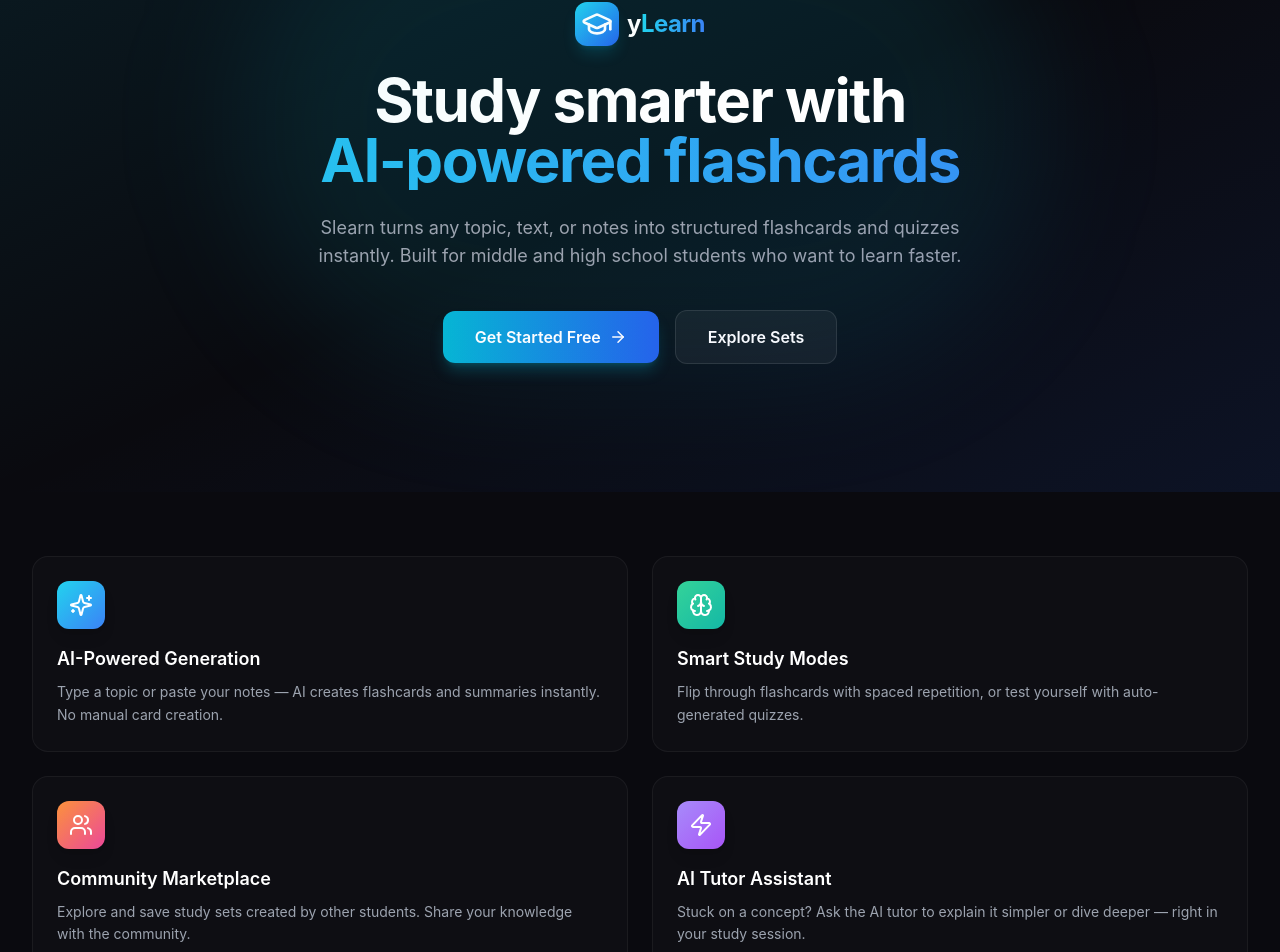
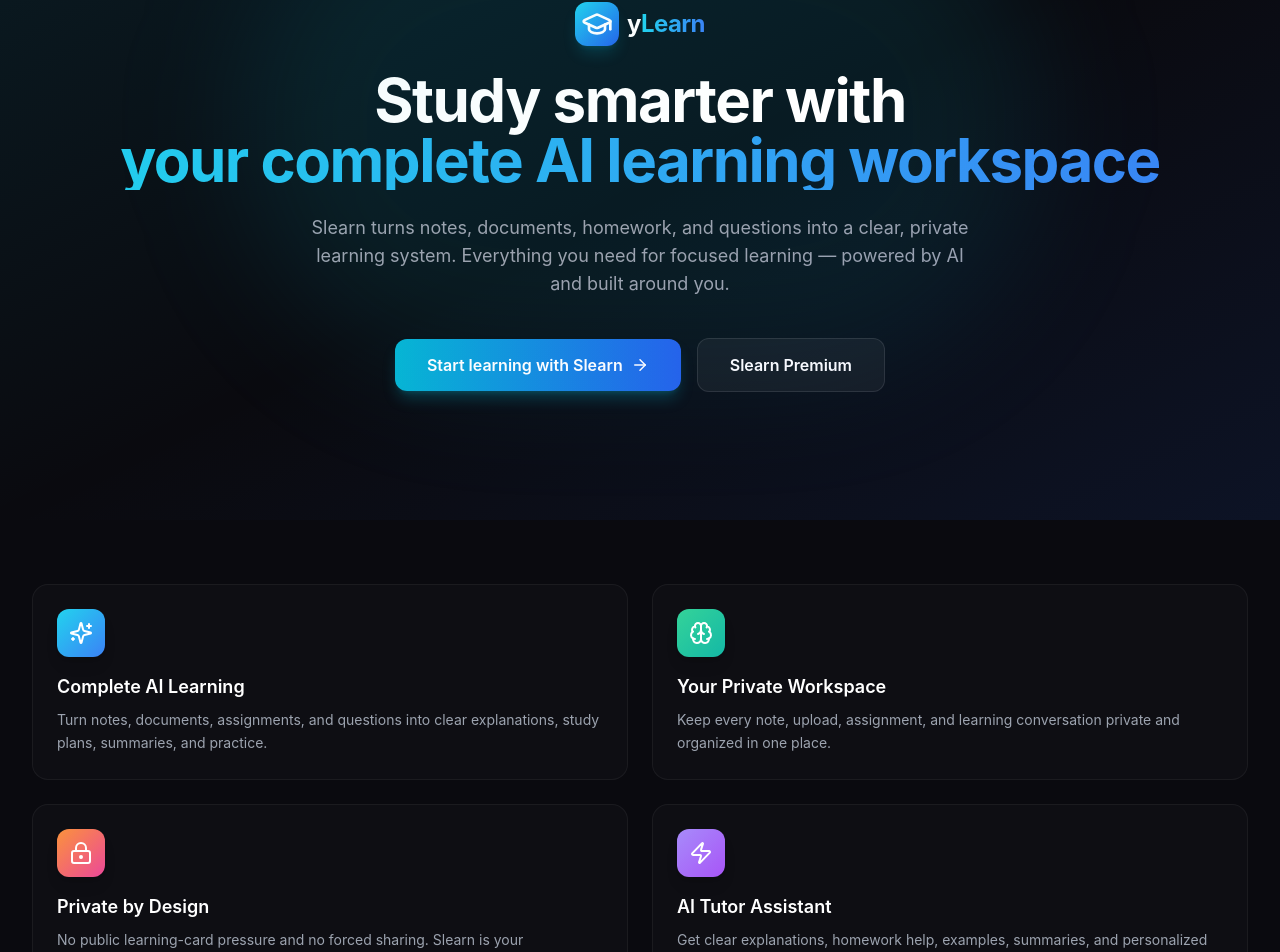
Before and after one commit to SnipeStructor1/Slearn, a React (Vite) app: page / in a window 1280 px wide. Shown: the part 191-1143 px from the top of the page. Built offline with nearby package versions, Linux system fonts and the light colour scheme; no server answers.

Commit message:
Make Slearn private and premium-focused
Remove community discovery, default learning content to private, and add the Slearn Premium positioning.

Co-authored-by: Copilot App <223556219+Copilot@users.noreply.github.com>

```diff
--- a/src/components/Navbar.tsx
+++ b/src/components/Navbar.tsx
@@ -17,7 +17,6 @@ export function Navbar({ currentPage, onNavigate, onSignIn }: Props) {
 
   const navItems: { key: Page; label: string; icon: typeof Compass }[] = [
     { key: 'workspace', label: 'Workspace', icon: Brain },
-    { key: 'explore', label: 'Explore', icon: Compass },
     { key: 'dashboard', label: 'Dashboard', icon: LayoutDashboard },
     { key: 'create', label: 'Create', icon: Plus },
     ...(user && isAdmin ? [{ key: 'admin', label: 'Admin', icon: Shield }] as { key: Page; label: string; icon: typeof Compass }[] : []),
--- a/src/components/SetCard.tsx
+++ b/src/components/SetCard.tsx
@@ -1,4 +1,4 @@
-import { BookOpen, Lock, Globe, Trash2, Save, Check } from 'lucide-react';
+import { BookOpen, Lock, Trash2, Save, Check } from 'lucide-react';
 import type { StudySet } from '@/lib/supabase';
 import { getTheme, getIcon } from '@/lib/themes';
 
@@ -30,15 +30,9 @@ export function SetCard({ set, onClick, onToggleVisibility, onSave, onDelete, sh
           </span>
         </div>
         <div className="flex items-center gap-1.5">
-          {set.visibility === 'private' ? (
-            <span className="flex items-center gap-1 text-xs text-gray-500">
-              <Lock size={12} /> Private
-            </span>
-          ) : (
-            <span className="flex items-center gap-1 text-xs text-gray-500">
-              <Globe size={12} /> Public
-            </span>
-          )}
+          <span className="flex items-center gap-1 text-xs text-gray-500">
+            <Lock size={12} /> Private
+          </span>
         </div>
       </div>
 
@@ -61,15 +55,6 @@ export function SetCard({ set, onClick, onToggleVisibility, onSave, onDelete, sh
         </div>
 
         <div className="flex items-center gap-1" onClick={(e) => e.stopPropagation()}>
-          {onToggleVisibility && (
-            <button
-              onClick={() => onToggleVisibility(set.id, set.visibility)}
-              className="rounded-lg p-1.5 text-gray-400 hover:bg-white/5 hover:text-white transition-all"
-              title={set.visibility === 'public' ? 'Make private' : 'Make public'}
-            >
-              {set.visibility === 'public' ? <Globe size={15} /> : <Lock size={15} />}
-            </button>
-          )}
           {onSave && (
             <button
               onClick={() => onSave(set.id)}
--- a/src/pages/CreateSet.tsx
+++ b/src/pages/CreateSet.tsx
@@ -94,7 +94,7 @@ export function CreateSet({ onCreated, onNavigate }: Props) {
           title: generated.title,
           description: generated.description,
           subject: generated.subject,
-          visibility: 'public',
+          visibility: 'private',
           summary: generated.summary,
           source_type: inputMode === 'topic' ? 'topic' : 'text',
           source_content: inputMode === 'topic' ? topic : text,
--- a/src/pages/Dashboard.tsx
+++ b/src/pages/Dashboard.tsx
@@ -12,36 +12,19 @@ type Props = {
 export function Dashboard({ onNavigate, onOpenSet }: Props) {
   const { user, profile, refreshProfile } = useAuth();
   const [mySets, setMySets] = useState<StudySet[]>([]);
-  const [savedSets, setSavedSets] = useState<(StudySet & { is_saved: boolean })[]>([]);
   const [loading, setLoading] = useState(true);
 
   useEffect(() => {
     if (!user) return;
     (async () => {
-      const [{ data: owned }, { data: saved }] = await Promise.all([
+      const [{ data: owned }] = await Promise.all([
         supabase.from('study_sets').select('*').eq('user_id', user.id).order('created_at', { ascending: false }),
-        supabase
-          .from('saved_sets')
-          .select('set_id, study_sets(*)')
-          .eq('user_id', user.id)
-          .order('created_at', { ascending: false }),
       ]);
 
       setMySets((owned as StudySet[]) || []);
-      setSavedSets(
-        ((saved || [])
-          .map((s: any) => ({ ...(s.study_sets as StudySet), is_saved: true }))
-          .filter((s: StudySet & { is_saved: boolean }) => s && s.id)) as (StudySet & { is_saved: boolean })[]
-      );
       setLoading(false);
     })();
   }, [user]);
-
-  const handleToggleVisibility = async (setId: string, current: 'public' | 'private') => {
-    const next = current === 'public' ? 'private' : 'public';
-    await supabase.from('study_sets').update({ visibility: next }).eq('id', setId);
-    setMySets((prev) => prev.map((s) => (s.id === setId ? { ...s, visibility: next } : s)));
-  };
 
   const handleDelete = async (setId: string) => {
     await supabase.from('study_sets').delete().eq('id', setId);
@@ -71,8 +54,8 @@ export function Dashboard({ onNavigate, onOpenSet }: Props) {
       color: 'from-cyan-400 to-blue-500',
     },
     {
-      label: 'Saved Sets',
-      value: `${savedSets.length}`,
+      label: 'Private Workspace',
+      value: 'On',
       suffix: '',
       icon: BookOpen,
       color: 'from-violet-400 to-purple-500',
@@ -169,7 +152,6 @@ export function Dashboard({ onNavigate, onOpenSet }: Props) {
                 key={set.id}
                 set={set}
                 onClick={() => onOpenSet(set.id)}
-                onToggleVisibility={handleToggleVisibility}
                 onDelete={handleDelete}
               />
             ))}
@@ -177,21 +159,6 @@ export function Dashboard({ onNavigate, onOpenSet }: Props) {
         )}
       </section>
 
-      {/* Saved Sets */}
-      {savedSets.length > 0 && (
-        <section className="mt-10">
-          <h2 className="text-lg font-semibold text-white">Saved from Community</h2>
-          <div className="mt-4 grid grid-cols-1 gap-4 sm:grid-cols-2 lg:grid-cols-3">
-            {savedSets.map((set) => (
-              <SetCard
-                key={set.id}
-                set={set}
-                onClick={() => onOpenSet(set.id)}
-              />
-            ))}
-          </div>
-        </section>
-      )}
     </div>
   );
 }
--- a/src/pages/Landing.tsx
+++ b/src/pages/Landing.tsx
@@ -1,4 +1,5 @@
-import { Sparkles, BookOpen, Brain, Users, Zap, ArrowRight } from 'lucide-react';
+import { Sparkles, BookOpen, Brain, LockKeyhole, Zap, ArrowRight, X } from 'lucide-react';
+import { useState } from 'react';
 import { Logo } from '@/components/Logo';
 
 type Props = {
@@ -7,29 +8,30 @@ type Props = {
 };
 
 export function Landing({ onGetStarted, onExplore }: Props) {
+  const [pricingOpen, setPricingOpen] = useState(false);
   const features = [
     {
       icon: Sparkles,
-      title: 'AI-Powered Generation',
-      desc: 'Type a topic or paste your notes — AI creates flashcards and summaries instantly. No manual card creation.',
+      title: 'Complete AI Learning',
+      desc: 'Turn notes, documents, assignments, and questions into clear explanations, study plans, summaries, and practice.',
       color: 'from-cyan-400 to-blue-500',
     },
     {
       icon: Brain,
-      title: 'Smart Study Modes',
-      desc: 'Flip through flashcards with spaced repetition, or test yourself with auto-generated quizzes.',
+      title: 'Your Private Workspace',
+      desc: 'Keep every note, upload, assignment, and learning conversation private and organized in one place.',
       color: 'from-emerald-400 to-teal-500',
     },
     {
-      icon: Users,
-      title: 'Community Marketplace',
-      desc: 'Explore and save study sets created by other students. Share your knowledge with the community.',
+      icon: LockKeyhole,
+      title: 'Private by Design',
+      desc: 'No public learning-card pressure and no forced sharing. Slearn is your confidential learning space.',
       color: 'from-orange-400 to-pink-500',
     },
     {
       icon: Zap,
       title: 'AI Tutor Assistant',
-      desc: 'Stuck on a concept? Ask the AI tutor to explain it simpler or dive deeper — right in your study session.',
+      desc: 'Get clear explanations, homework help, examples, summaries, and personalized next steps in context.',
       color: 'from-violet-400 to-purple-500',
     },
   ];
@@ -50,13 +52,13 @@ export function Landing({ onGetStarted, onExplore }: Props) {
             <h1 className="text-4xl font-bold tracking-tight text-white sm:text-5xl lg:text-6xl">
               Study smarter with
               <span className="block bg-gradient-to-r from-cyan-400 to-blue-500 bg-clip-text text-transparent">
-                AI-powered flashcards
+                your complete AI learning workspace
               </span>
             </h1>
 
             <p className="mx-auto mt-6 max-w-2xl text-lg text-gray-400">
-              Slearn turns any topic, text, or notes into structured flashcards and quizzes instantly.
-              Built for middle and high school students who want to learn faster.
+              Slearn turns notes, documents, homework, and questions into a clear, private learning system.
+              Everything you need for focused learning — powered by AI and built around you.
             </p>
 
             <div className="mt-10 flex flex-col items-center justify-center gap-4 sm:flex-row">
@@ -64,14 +66,14 @@ export function Landing({ onGetStarted, onExplore }: Props) {
                 onClick={onGetStarted}
                 className="group flex items-center gap-2 rounded-xl bg-gradient-to-r from-cyan-500 to-blue-600 px-8 py-3.5 text-base font-semibold text-white shadow-lg shadow-cyan-500/25 transition-all hover:shadow-cyan-500/40 hover:brightness-110"
               >
-                Get Started Free
+                Start learning with Slearn
                 <ArrowRight size={18} className="transition-transform group-hover:translate-x-1" />
               </button>
               <button
-                onClick={onExplore}
+                onClick={() => setPricingOpen(true)}
                 className="rounded-xl border border-white/10 bg-white/5 px-8 py-3.5 text-base font-semibold text-white transition-all hover:bg-white/10"
               >
-                Explore Sets
+                Slearn Premium
               </button>
             </div>
           </div>
@@ -101,15 +103,37 @@ export function Landing({ onGetStarted, onExplore }: Props) {
         <div className="relative overflow-hidden rounded-3xl border border-white/10 bg-gradient-to-br from-cyan-500/10 to-blue-600/10 p-12 text-center">
           <BookOpen size={48} className="mx-auto text-cyan-400" />
           <h2 className="mt-4 text-3xl font-bold text-white">Ready to ace your next exam?</h2>
-          <p className="mt-2 text-gray-400">Join Slearn and start studying smarter today.</p>
+          <p className="mt-2 text-gray-400">Slearn Premium costs 20 CHF/month and unlocks the complete private AI learning experience.</p>
           <button
             onClick={onGetStarted}
             className="mt-8 rounded-xl bg-gradient-to-r from-cyan-500 to-blue-600 px-8 py-3.5 text-base font-semibold text-white shadow-lg shadow-cyan-500/25 transition-all hover:brightness-110"
           >
-            Create Your First Study Set
+            Open your private learning workspace
           </button>
         </div>
       </section>
+
+      {pricingOpen && (
+        <div className="fixed inset-0 z-50 flex items-center justify-center bg-black/70 px-4" onClick={() => setPricingOpen(false)}>
+          <div className="w-full max-w-md rounded-2xl border border-cyan-400/20 bg-[#12121a] p-6 shadow-2xl" onClick={(event) => event.stopPropagation()}>
+            <div className="flex items-start justify-between">
+              <div>
+                <p className="text-xs font-semibold uppercase tracking-widest text-cyan-400">Slearn Premium</p>
+                <h2 className="mt-2 text-2xl font-bold text-white">Alles für fokussiertes Lernen</h2>
+              </div>
+              <button onClick={() => setPricingOpen(false)} className="text-gray-500 hover:text-white"><X size={19} /></button>
+            </div>
+            <p className="mt-4 text-sm leading-6 text-gray-400">20 CHF pro Monat für die vollständige private KI-Lernplattform — Notizen, Uploads, Hausaufgabenhilfe, Lernpläne, Erklärungen und Übung.</p>
+            <div className="mt-5 rounded-xl border border-emerald-400/20 bg-emerald-500/10 p-4">
+              <p className="text-sm font-semibold text-emerald-300">Aktuell kostenlos</p>
+              <p className="mt-1 text-xs text-emerald-200/70">Der Premium-Zugang ist während der Entwicklungsphase kostenlos. Es gibt keine öffentliche Bibliothek und keine erzwungene Freigabe.</p>
+            </div>
+            <button onClick={() => { setPricingOpen(false); onGetStarted(); }} className="mt-5 w-full rounded-xl bg-gradient-to-r from-cyan-500 to-blue-600 py-3 text-sm font-semibold text-white hover:brightness-110">
+              Kostenlos starten
+            </button>
+          </div>
+        </div>
+      )}
     </div>
   );
 }
--- a/src/pages/StudySetView.tsx
+++ b/src/pages/StudySetView.tsx
@@ -1,5 +1,5 @@
 import { useEffect, useState } from 'react';
-import { ArrowLeft, Layers, HelpCircle, MessageSquare, Globe, Lock, Save, Check, Trash2, Palette } from 'lucide-react';
+import { ArrowLeft, Layers, HelpCircle, MessageSquare, Lock, Save, Check, Trash2, Palette } from 'lucide-react';
 import { supabase, type StudySet, type Flashcard } from '@/lib/supabase';
 import { useAuth } from '@/lib/auth-context';
 import { getTheme, getIcon } from '@/lib/themes';
@@ -44,13 +44,6 @@ export function StudySetView({ setId, onBack }: Props) {
       setLoading(false);
     })();
   }, [setId, user]);
-
-  const handleToggleVisibility = async () => {
-    if (!set || !isOwner) return;
-    const next = set.visibility === 'public' ? 'private' : 'public';
-    await supabase.from('study_sets').update({ visibility: next }).eq('id', set.id);
-    setSet({ ...set, visibility: next });
-  };
 
   const handleSave = async () => {
     if (!user || !set) return;
@@ -172,8 +165,8 @@ export function StudySetView({ setId, onBack }: Props) {
                   onClick={handleToggleVisibility}
                   className="flex items-center gap-1.5 rounded-lg border border-white/10 bg-white/5 px-3 py-2 text-sm text-gray-300 hover:bg-white/10 transition-all"
                 >
-                  {set.visibility === 'public' ? <Globe size={15} /> : <Lock size={15} />}
-                  {set.visibility === 'public' ? 'Public' : 'Private'}
+                  <Lock size={15} />
+                  Private
                 </button>
                 <button
                   onClick={handleDelete}
```
Also changed, not shown: 1 other file (tests, documents, lock files or other folders).
